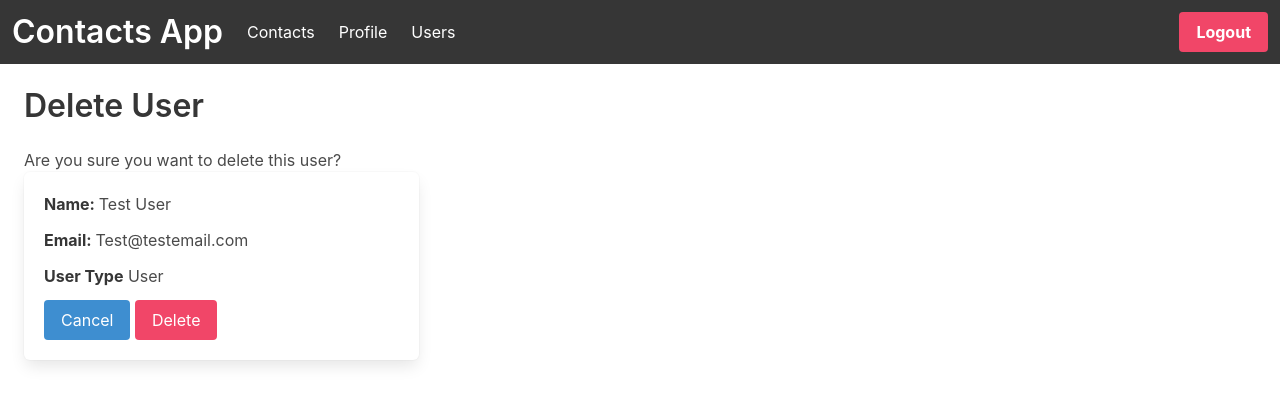
After one commit to Timbotenbo101/PythonApp, a Flask app: page /deleteuser/9 in a window 1280 px wide. The commit adds this page. Shown: the top 405 px of the page. Run offline with Flask 3, Linux system fonts and the light colour scheme; a user stored in the database is signed in; data comes from the database, SQL or seed files in the repository; both versions use the stored data as it was after the commit.

Commit message:
Delete users from list

```diff
--- a/project/auth.py
+++ b/project/auth.py
@@ -49,10 +49,12 @@ def signup_post():
     # add the new user to the database
     db.session.add(new_user)
     db.session.commit()
+    flash('User successfully created. Please use these credentials to log in.')
     return redirect(url_for('auth.login'))
 
 @auth.route('/logout')
 @login_required
 def logout():
     logout_user()
+    flash('Successfully logged out.')
     return redirect(url_for('main.index'))
--- a/project/main.py
+++ b/project/main.py
@@ -111,6 +111,21 @@ def confirmdelete(contact_id):
     flash('Successfully deleted contact')
     return redirect(url_for('main.contacts'))
 
+@main.route('/deleteuser/<int:user_id>')
+@login_required
+def deleteuser(user_id):
+    user = User.query.filter_by(id=user_id).first()
+    return render_template('deleteUser.html', user=user)
+
+@main.route('/confirmdeleteuser/<int:user_id>')
+@login_required
+def confirmdeleteuser(user_id):
+    user = User.query.filter_by(id=user_id).first()
+    db.session.delete(user)
+    db.session.commit()
+    flash('Successfully deleted user')
+    return redirect(url_for('main.users'))
+
 @main.route('/users')
 @login_required
 def users():
--- /dev/null
+++ b/project/templates/deleteUser.html
@@ -0,0 +1,26 @@
+{% extends "base.html" %}
+
+{% block content %}
+<div class="column is-4">
+    <h3 class="title">Delete User</h3>
+
+    <h4>Are you sure you want to delete this user?</h5>
+    <div class="box">
+        <div class="field">
+            <strong>Name: </strong>{{user.name}}
+        </div>
+        <div class="field">
+            <strong>Email: </strong>{{user.email}}
+        </div>
+
+        <div class="field">
+            <strong>User Type</strong> {{user.userType}}
+        </div>
+
+        <span>
+            <a class="button is-info" href="{{ url_for('main.users') }}">Cancel</a>
+            <a class="button is-danger" href="{{ url_for('main.confirmdeleteuser', user_id=user.id)}}">Delete</a>
+        </span>
+    </div>
+</div>
+{% endblock %}
--- a/project/templates/login.html
+++ b/project/templates/login.html
@@ -6,7 +6,7 @@
     <div class="box">
         {% with messages = get_flashed_messages() %}
         {% if messages %}
-            <div class="notification is-danger">
+            <div class="notification is-info" id="fadeout">
                 <button class="delete"></button>
                 {{ messages[0] }}
             </div>
--- a/project/templates/signup.html
+++ b/project/templates/signup.html
@@ -15,19 +15,19 @@
         <form method="POST" action="/signup">
             <div class="field">
                 <div class="control">
-                    <input class="input is-large" type="email" name="email" placeholder="Email" autofocus="">
+                    <input class="input is-large" type="email" name="email" placeholder="Email" autofocus="" required>
                 </div>
             </div>
 
             <div class="field">
                 <div class="control">
-                    <input class="input is-large" type="text" name="name" placeholder="Name" autofocus="">
+                    <input class="input is-large" type="text" name="name" placeholder="Name" autofocus="" required>
                 </div>
             </div>
 
             <div class="field">
                 <div class="control">
-                    <input class="input is-large" type="password" name="password" placeholder="Password">
+                    <input class="input is-large" type="password" name="password" placeholder="Password" required>
                 </div>
             </div>
 
```
Also changed, not shown: project/templates/index.html (+9 -0 lines), project/templates/users.html (+14 -0 lines), instance/contacts.db.
